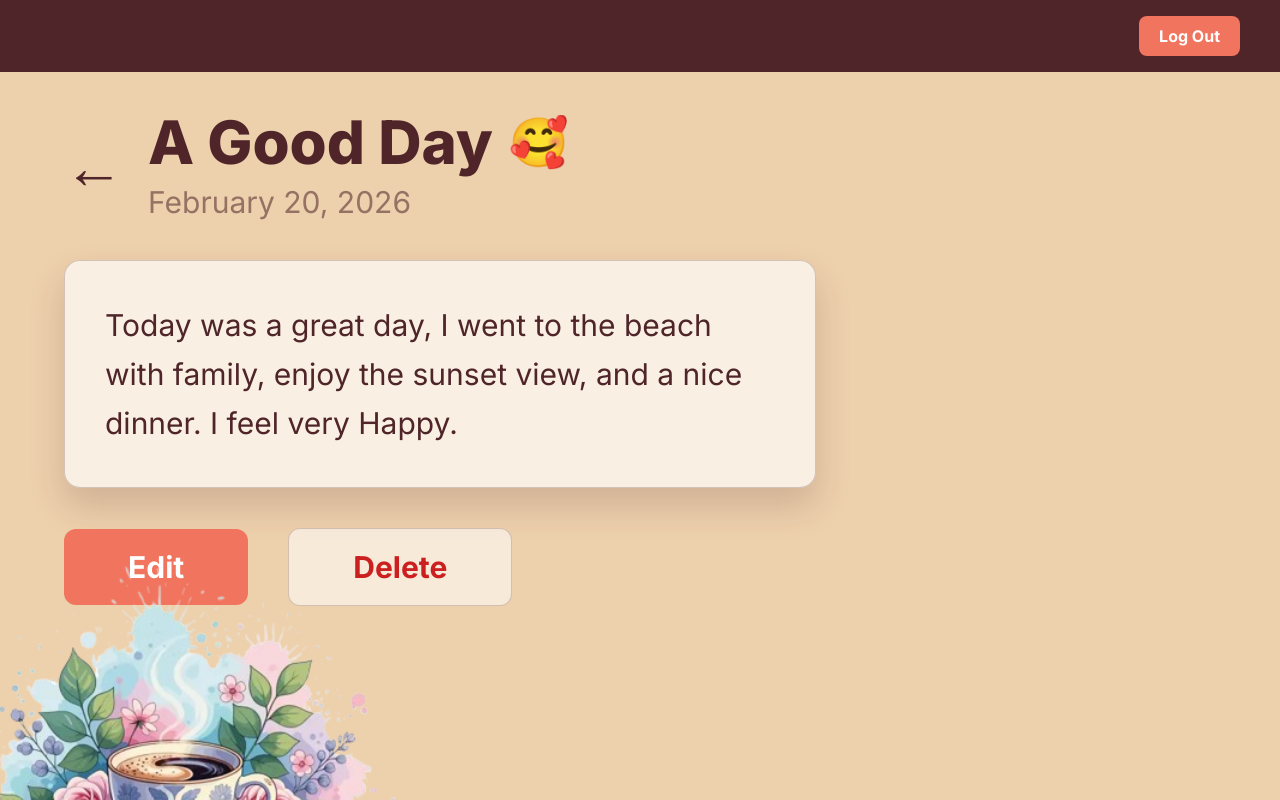
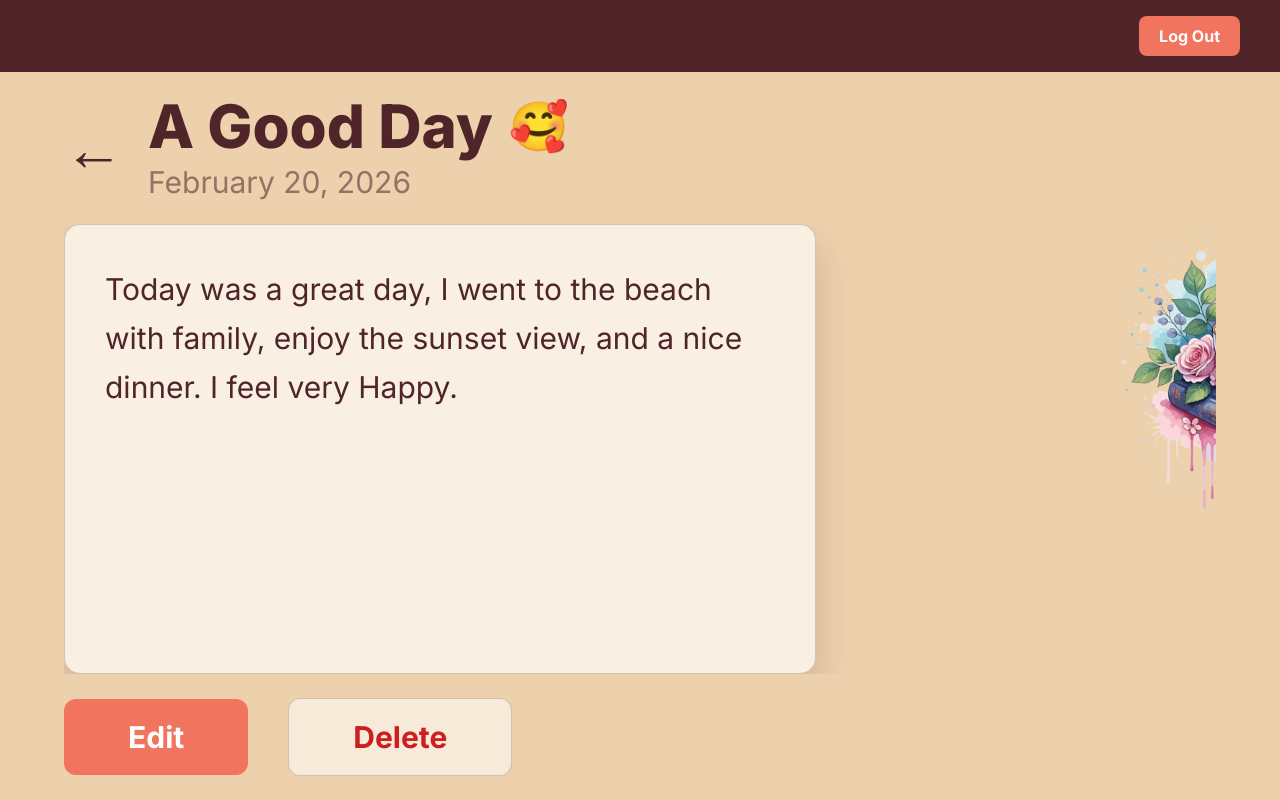
Before and after one commit to yeansreymom25-eng/daily-journal, a Next.js app: page /entry/1 in a window 1280 px wide. Shown: the top 800 px of the page. Built offline with nearby package versions, Linux system fonts and the light colour scheme.

Commit message:
fit entry detail page to one screen and adjust coffee position

```diff
--- a/app/entry/[id]/page.tsx
+++ b/app/entry/[id]/page.tsx
@@ -74,9 +74,12 @@ export default function EntryDetailPage() {
   };
 
   return (
-    <div className="min-h-screen flex flex-col" style={{ backgroundColor: COLORS.bg }}>
+    <div
+      className="h-screen flex flex-col overflow-hidden"
+      style={{ backgroundColor: COLORS.bg }}
+    >
       {/* TOP BAR */}
-      <header className="w-full" style={{ backgroundColor: COLORS.top }}>
+      <header className="w-full flex-shrink-0" style={{ backgroundColor: COLORS.top }}>
         <div className="w-full px-10 py-4 flex items-center justify-end">
           <button
             onClick={() => alert("Logout (UI only)")}
@@ -91,10 +94,10 @@ export default function EntryDetailPage() {
       </header>
 
       {/* BODY */}
-      <main className="flex-1 px-10 py-10">
-        <div className="mx-auto w-full max-w-6xl">
-          {/* Header Row (big back + title + right icons) */}
-          <div className="flex items-center justify-between">
+      <main className="flex-1 overflow-hidden px-10 py-6">
+        <div className="mx-auto w-full max-w-6xl h-full flex flex-col">
+          {/* Header Row */}
+          <div className="flex items-center justify-between flex-shrink-0">
             <div className="flex items-center gap-6">
               <button
                 onClick={() => router.push("/dashboard")}
@@ -113,7 +116,7 @@ export default function EntryDetailPage() {
                 </div>
 
                 <div
-                  className="mt-3 text-3xl"
+                  className="mt-2 text-3xl"
                   style={{ color: "rgba(79,37,42,0.55)" }}
                 >
                   {entry.date}
@@ -122,11 +125,11 @@ export default function EntryDetailPage() {
             </div>
           </div>
 
-          {/* Main Content Row (Text box + Image like your UI) */}
-          <div className="mt-10 flex gap-10 items-start">
+          {/* Main Content Row */}
+          <div className="mt-6 flex-1 flex gap-10 items-start overflow-hidden">
             {/* Big text box */}
             <div
-              className="flex-1 rounded-2xl border p-10"
+              className="flex-1 rounded-2xl border p-10 h-full overflow-hidden"
               style={{
                 backgroundColor: COLORS.card,
                 borderColor: COLORS.border,
@@ -138,18 +141,19 @@ export default function EntryDetailPage() {
               </p>
             </div>
 
-            {/* Image on the right */}
-            <div className="w-[360px] flex items-center justify-center">
+            {/* Image area (relative so absolute works correctly) */}
+            <div className="w-[360px] relative h-full overflow-hidden">
               <img
                 src="/images/coffee.png"
                 alt="Coffee"
-                className="absolute right-200 top-130 w-[600px] h-auto"
+                className="absolute right-[-220px] top-[-40px] w-[640px] h-auto select-none pointer-events-none"
+                draggable={false}
               />
             </div>
           </div>
 
-          {/* Buttons (under text box, left side like your UI) */}
-          <div className="mt-10 flex items-center gap-10">
+          {/* Buttons */}
+          <div className="mt-6 flex items-center gap-10 flex-shrink-0">
             <button
               onClick={() => alert("Edit (UI only)")}
               className="px-16 py-5 rounded-xl text-3xl font-bold text-white transition"
```
